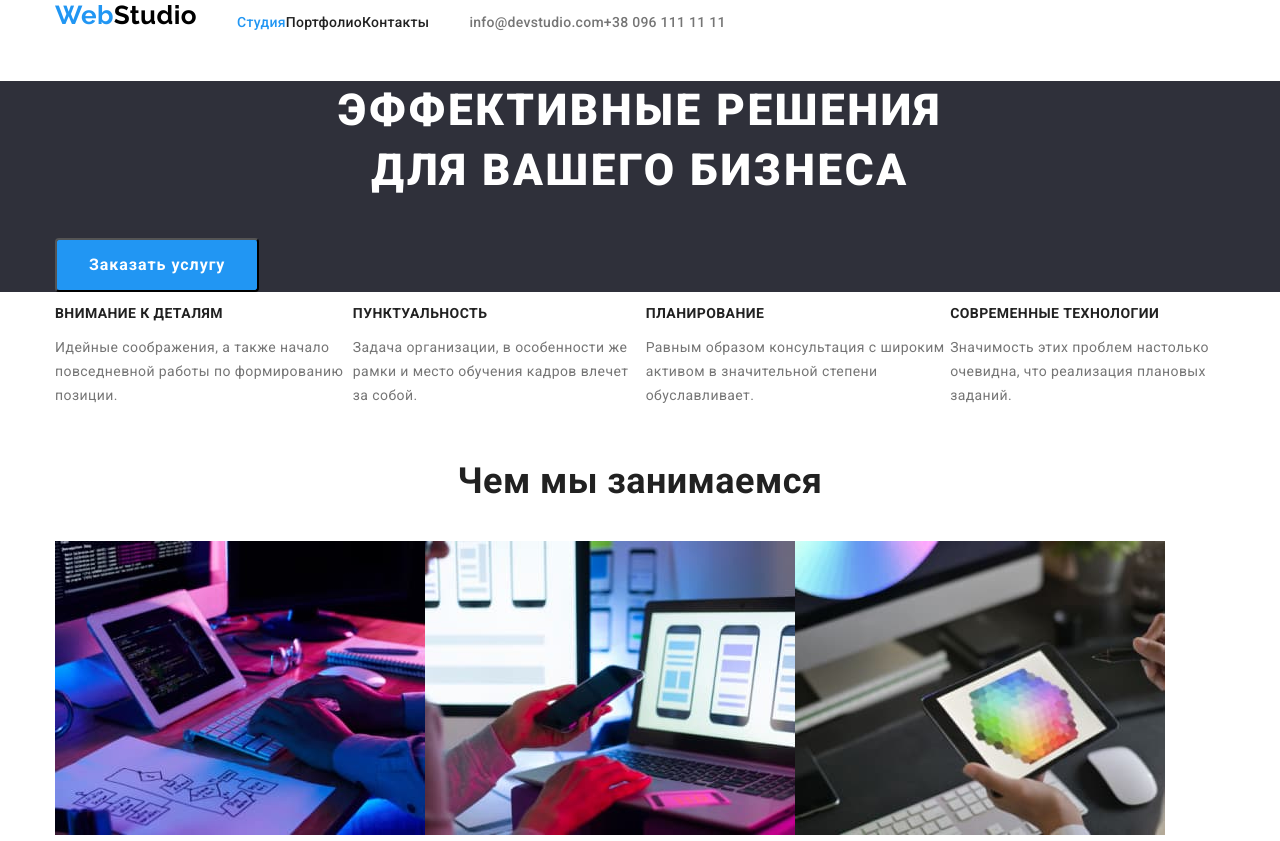
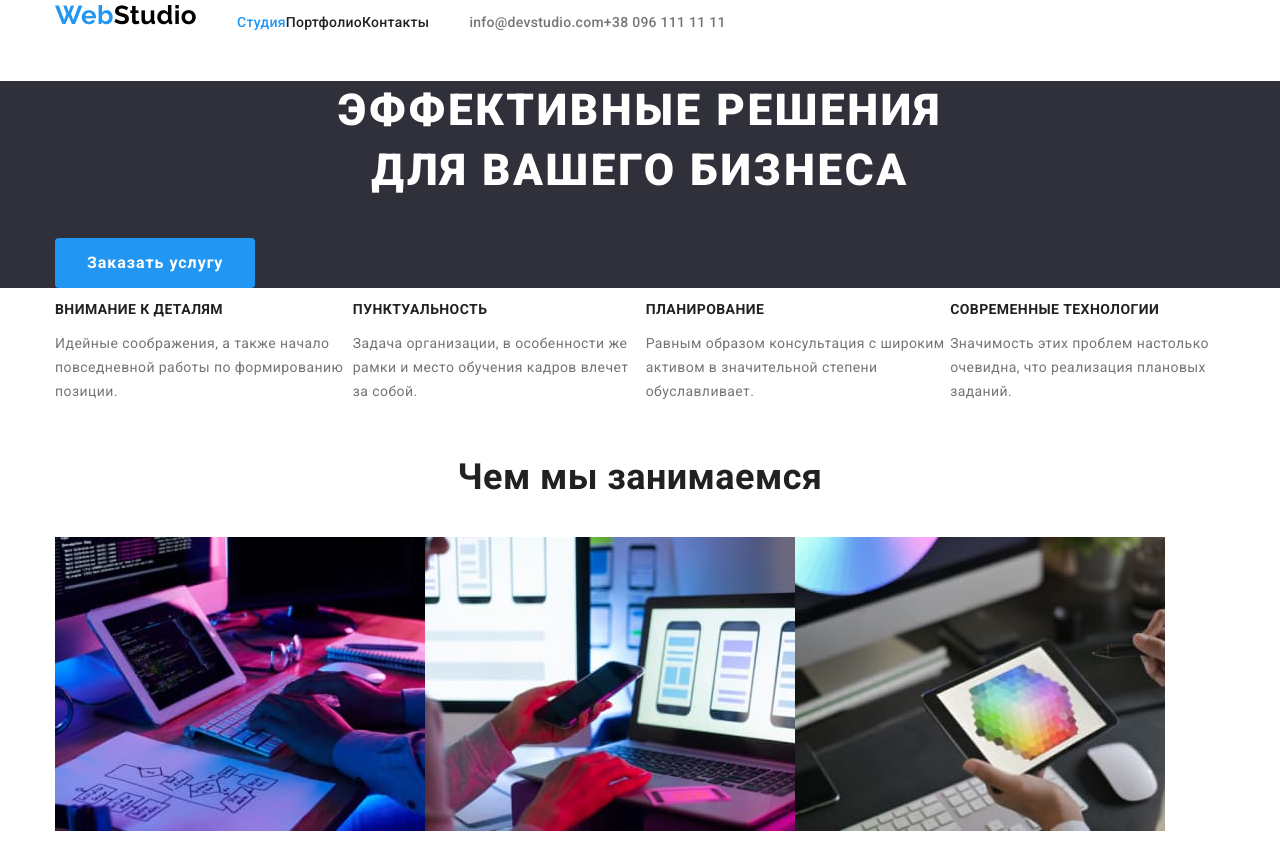
Before and after one commit to Oleksii-Roz/goit-markup-hw-03, a plain HTML site: page index.html in a window 1280 px wide. Shown: the top 841 px of the page. Drawn offline with nearby package versions, Linux system fonts and the light colour scheme.

Commit message:
Update styles.css

```diff
--- a/css/styles.css
+++ b/css/styles.css
@@ -131,18 +131,20 @@ body {
 	font-weight: 700;
 	font-size: 16px;
 	line-height: 1.88;
-	/* display: flex; */
-	align-items: center;
-	text-align: center;
 	letter-spacing: 0.06em;
+
 	color: var(--my-white);
 	background: var(--accent-color);
 	cursor: pointer;
 
+	display: flex;
+	align-items: center;
+	text-align: center;
 	padding: 10px 32px;
 	border-radius: 4px;
+	border: none;
+	min-width: 73px;
 	/* box-shadow: 0px 4px 4px rgba(0, 0, 0, 0.15); */
-	/* border: none; */
 }
 
 .hero-btn:hover,
@@ -224,15 +226,16 @@ body {
 	font-weight: 500;
 	font-size: 16px;
 	line-height: 1.63;
-	text-align: center;
 	letter-spacing: 0.03em;
 	color: var(--first-text-color);
 	background: var(--main-bg);
 	cursor: pointer;
 
+	text-align: center;
 	padding: 6px 22px;
 	border-radius: 4px;
-	/* border: none; */
+	border: none;
+	min-width: 73px;
 }
 
 .main-filters-btn:hover,
```
